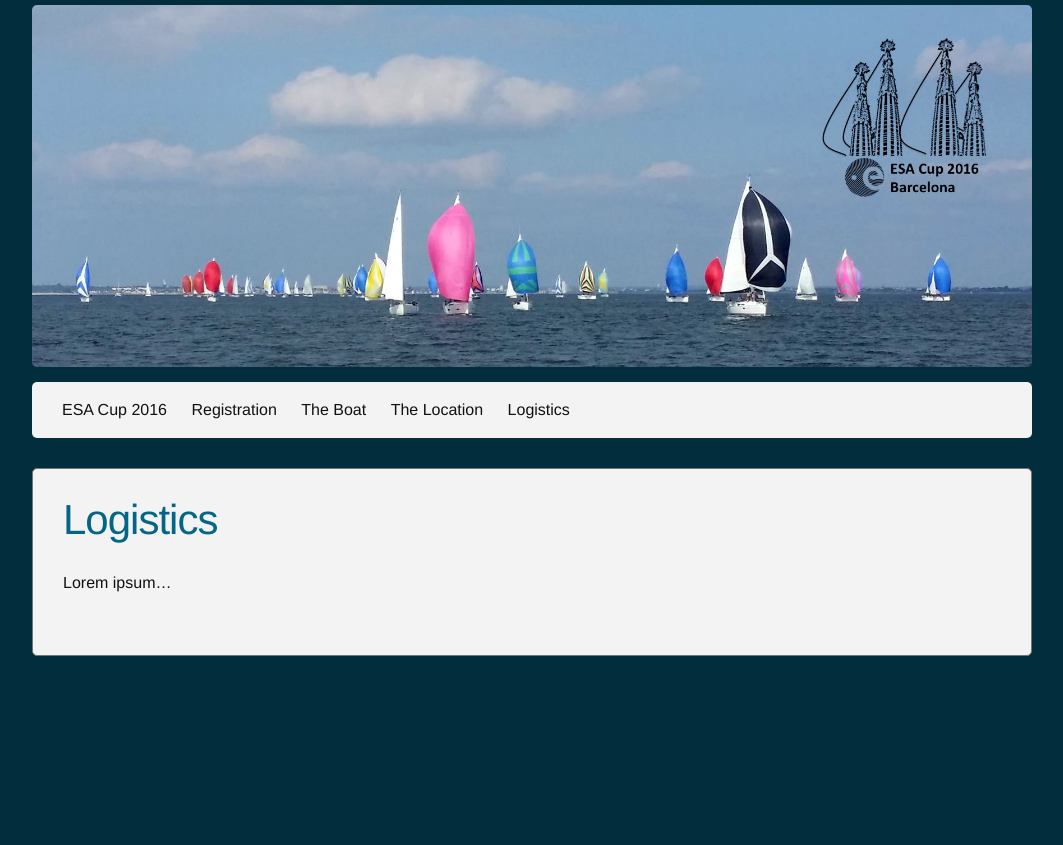
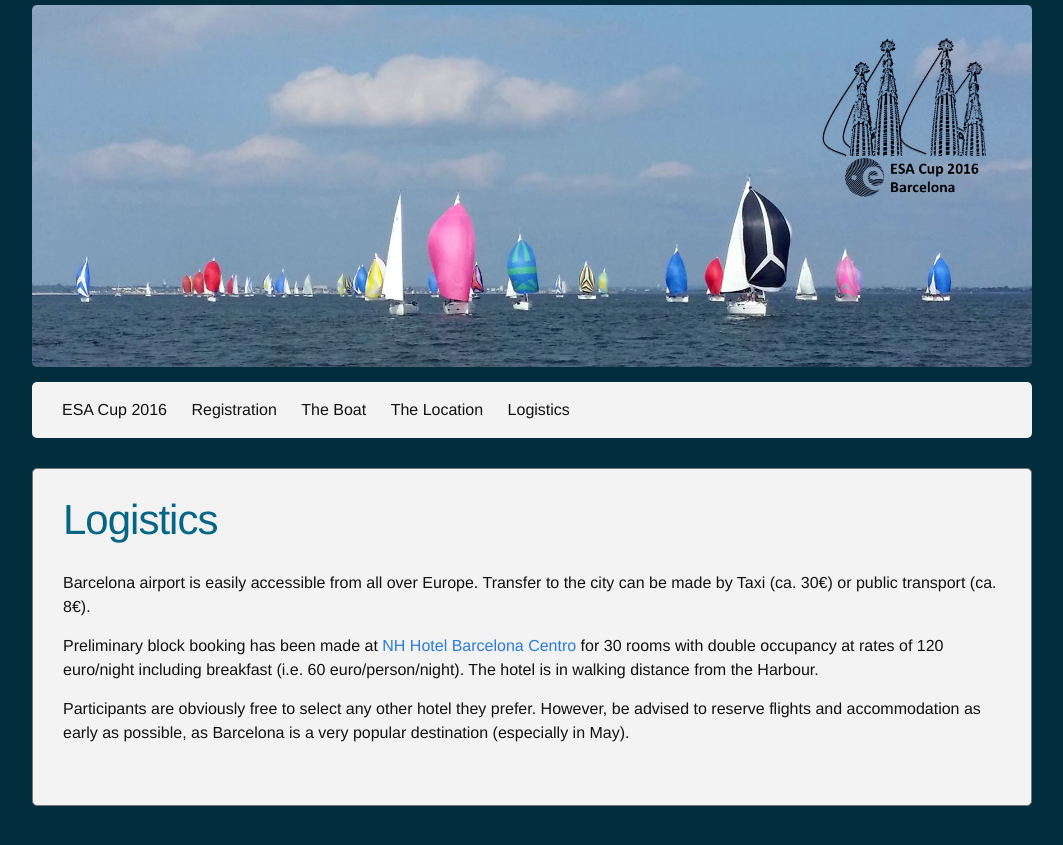
Before and after one commit to esacup2016/esacup2016.github.io, a Jekyll site: the page built from pages/logistics.md, in a window 1280 px wide. Shown: the top 845 px of the page, without its empty margins (108-1171 px from the left). Built offline with Jekyll 4.4.1, drawn with Linux system fonts in a browser that asks for light colours.

Commit message:
Add general logistics from proposal

```diff
--- a/pages/logistics.md
+++ b/pages/logistics.md
@@ -5,4 +5,8 @@ permalink: /logistics/
 menu-rank: 5
 ---
 
-Lorem ipsum...
+Barcelona airport is easily accessible from all over Europe. Transfer to the city can be made by Taxi (ca. 30€) or public transport (ca. 8€).
+
+Preliminary block booking has been made at [NH Hotel Barcelona Centro](http://www.nh-hotels.it/hotel/nh-barcelona-centro) for 30 rooms with double occupancy at rates of 120 euro/night including breakfast (i.e. 60 euro/person/night). The hotel is in walking distance from the Harbour.
+
+Participants are obviously free to select any other hotel they prefer. However, be advised to reserve flights and accommodation as early as possible, as Barcelona is a very popular destination (especially in May).
```
